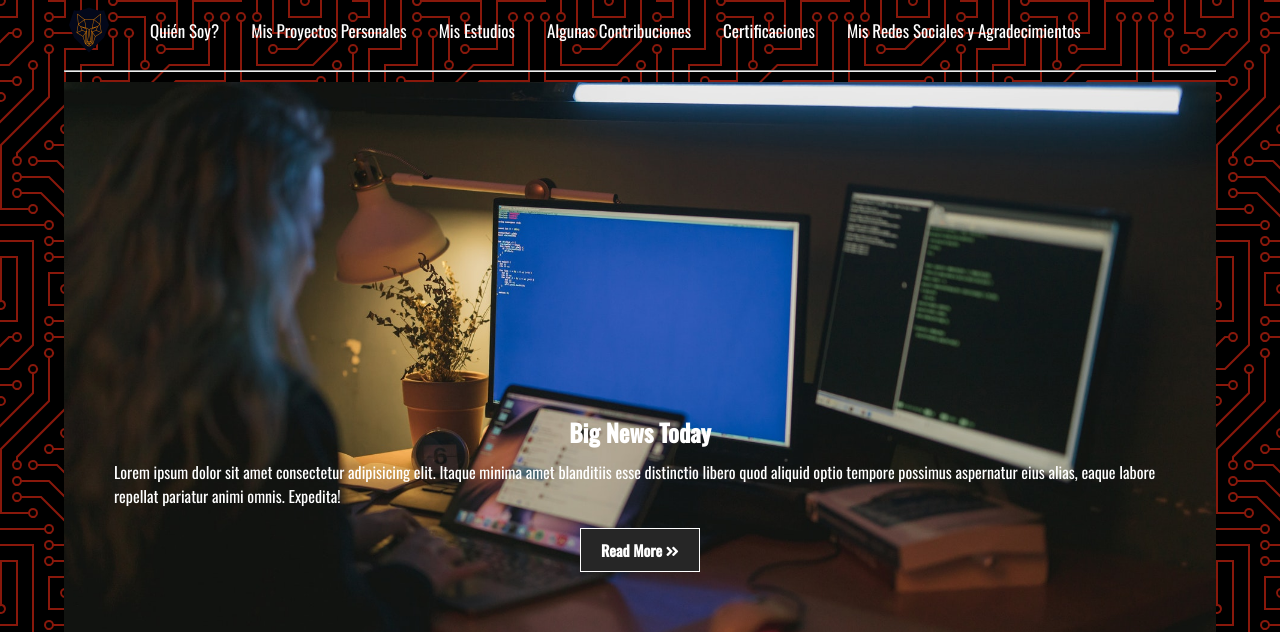
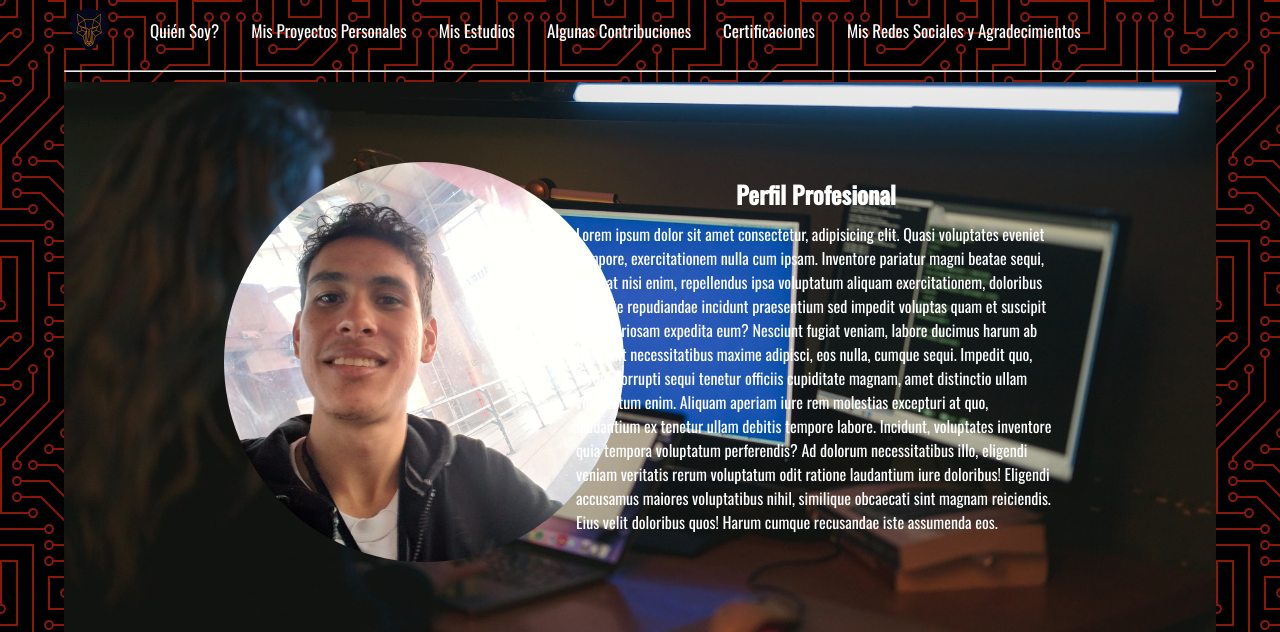
Before and after one commit to soyjuanbenitez/portafolio, a plain HTML site: page index.html in a window 1280 px wide. Shown: the top 632 px of the page. Drawn offline with nearby package versions, Linux system fonts and the light colour scheme; a script that the page names is missing.

Commit message:
Imagen de perfil y redes sociales agregadas

```diff
--- a/css/styles.css
+++ b/css/styles.css
@@ -81,17 +81,43 @@ hr {
     width: 100%;
     height: 550px;
     background: url('../img/showcase2.jpg') no-repeat center center/cover;
+    position: relative;
     padding: 50px;
-    margin-bottom: 20px;
+    margin-bottom: 40px;
+}
+
+.profile {
+    width: 400px;
+    height: 400px;
+    background: url('../img/profile.jpg') no-repeat center center/cover;
+    border-radius: 50%;
+    position: absolute;
+    top: 80px;
+    left: 160px;
+}
+
+.info {
+    position: absolute;
+    width: 500px;
+    height: 70%;
+    background: no-repeat center center/cover;
+    /*background: red;*/
+    top: 80px;
+    right: 150px;
+    padding: 20px 10px 20px 10px;
     display: flex;
     flex-direction: column;
     align-items: center;
-    justify-content: flex-end;
+    justify-content: center;
+}
+
+.info h2 {
+    margin-bottom: 10px;
 }
 
 .btn {
     cursor: pointer;
-    display: inline-block;
+    display: inline block;
     border: 0;
     font-weight: bold;
     padding: 10px 20px;
@@ -106,10 +132,6 @@ hr {
     opacity: .7;
 }
 
-.showcase h2,
-.showcase p {
-    margin-bottom: 10px;
-}
 
 /* NEWS CARDS */
 .news-cards {
--- a/index.html
+++ b/index.html
@@ -50,9 +50,11 @@
 
         <!-- SHOWCASE -->
         <header class="showcase">
-            <h2>Big News Today</h2>
-            <p>Lorem ipsum dolor sit amet consectetur adipisicing elit. Itaque minima amet blanditiis esse distinctio libero quod aliquid optio tempore possimus aspernatur eius alias, eaque labore repellat pariatur animi omnis. Expedita!</p>
-            <a href="#" class="btn">Read More <i class="fas fa-angle-double-right"></i></a>
+            <div class="profile"></div>
+            <div class="info">
+                <h2>Perfil Profesional</h2>
+                <p>Lorem ipsum dolor sit amet consectetur, adipisicing elit. Quasi voluptates eveniet tempore, exercitationem nulla cum ipsam. Inventore pariatur magni beatae sequi, placeat nisi enim, repellendus ipsa voluptatum aliquam exercitationem, doloribus iure iste repudiandae incidunt praesentium sed impedit voluptas quam et suscipit hic laboriosam expedita eum? Nesciunt fugiat veniam, labore ducimus harum ab deserunt necessitatibus maxime adipisci, eos nulla, cumque sequi. Impedit quo, rerum corrupti sequi tenetur officiis cupiditate magnam, amet distinctio ullam voluptatum enim. Aliquam aperiam iure rem molestias excepturi at quo, laudantium ex tenetur ullam debitis tempore labore. Incidunt, voluptates inventore quia tempora voluptatum perferendis? Ad dolorum necessitatibus illo, eligendi veniam veritatis rerum voluptatum odit ratione laudantium iure doloribus! Eligendi accusamus maiores voluptatibus nihil, similique obcaecati sint magnam reiciendis. Eius velit doloribus quos! Harum cumque recusandae iste assumenda eos.</p>
+            </div>
         </header>
 
         <!-- NEWS CARDS -->
@@ -129,13 +131,13 @@
         <section class="social">
             <p>Follow me</p>
             <div class="links">
-                <a href="#">
+                <a href="https://twitter.com/benytiantez" target="_blank">
                     <i class="fab fa-twitter"></i>
                 </a>
-                <a href="#">
+                <a href="https://co.linkedin.com/in/juanbenitez404" target="_blank">
                     <i class="fab fa-linkedin"></i>
                 </a>
-                <a href="#">
+                <a href="https://www.instagram.com/benytiantez/" target="_blank">
                     <i class="fab fa-instagram"></i>
                 </a>
             </div>
@@ -157,7 +159,7 @@
                     </a>
                     <p>Foto 4 de Jan Kopřiva en Pexels</p>
                     <a href="https://www.instagram.com/koprivak.art/" target="_blank">
-                    Visita Su Exelente Trabajo<i class="fab fa-instagram"></i>
+                    Visita Su Exelente Trabajo <i class="fab fa-instagram"></i>
                     </a>
                 </li>
             </ul>
```
